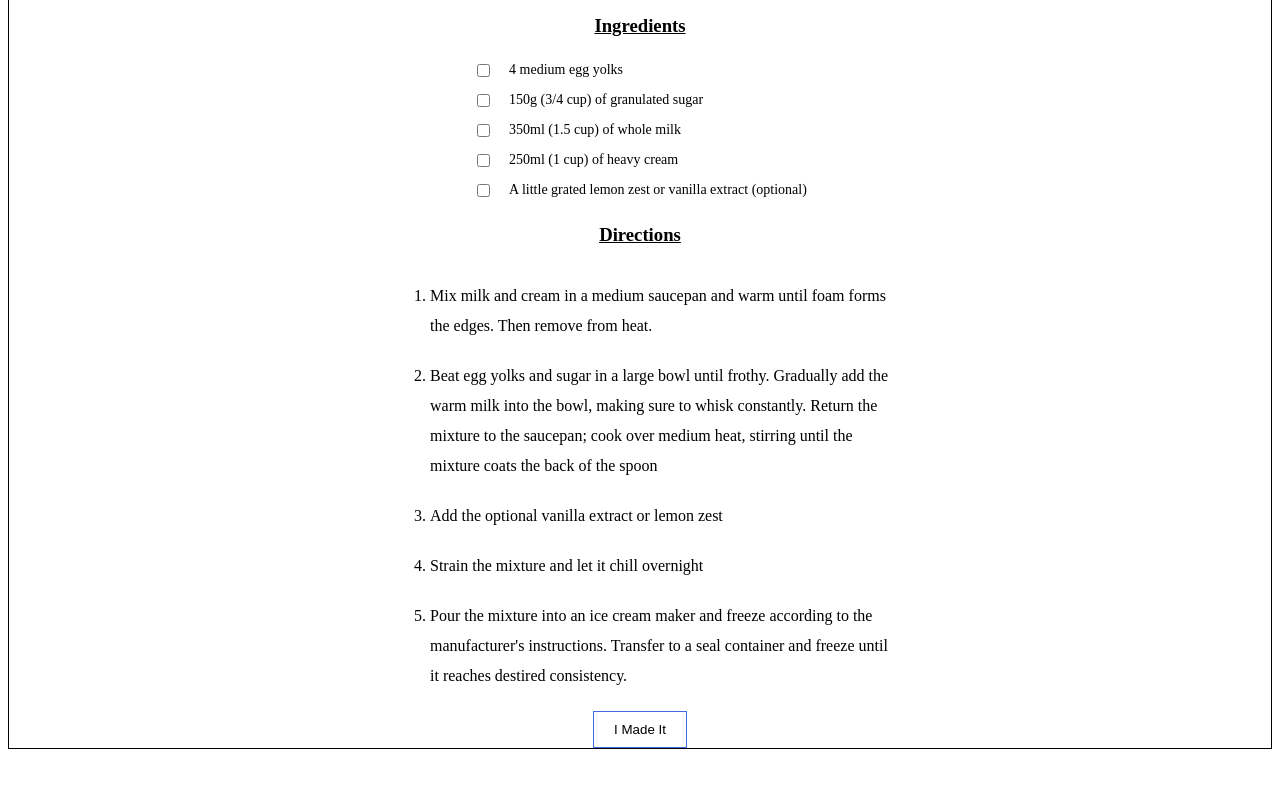
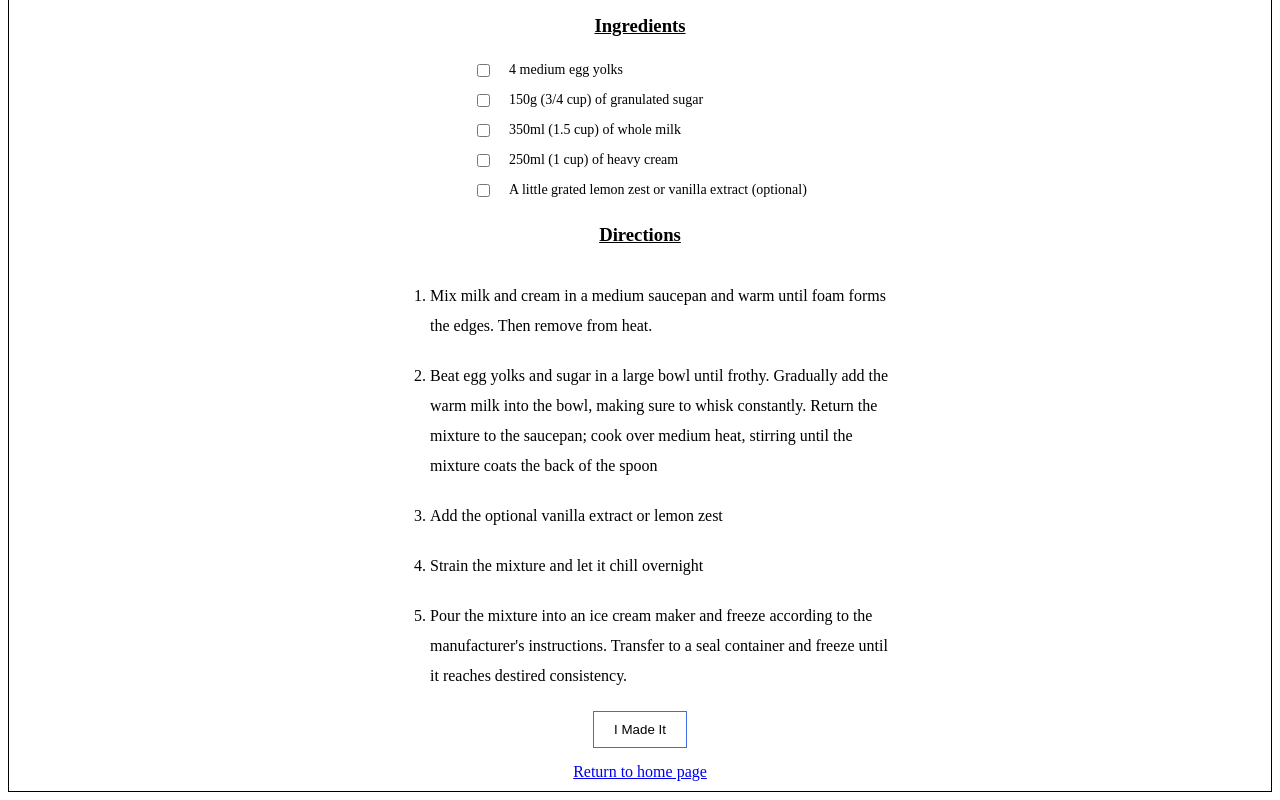
Before and after one commit to nicomaga/odin-recipes-, a plain HTML site: page recipes/gelato.html in a window 1280 px wide. Shown: the part 527-1327 px from the top of the page. Before the commit the page ends 1284 px from the top, so only its background shows below. Drawn offline with Linux system fonts and the light colour scheme.

Commit message:
Added return link

```diff
--- a/recipes/gelato.css
+++ b/recipes/gelato.css
@@ -72,3 +72,8 @@
   background-color: royalblue;
   color: white;
 }
+
+.home{
+  margin-top: 15px;
+  margin-bottom: 10px;
+}
--- a/recipes/gelato.html
+++ b/recipes/gelato.html
@@ -37,6 +37,7 @@
         </ol>
       </div>
       <button class="made-it">I Made It</button>
+      <a class="home" href="../index.html">Return to home page</a>
     </div>
   </body>
 </html>
--- a/recipes/lasagna.css
+++ b/recipes/lasagna.css
@@ -72,3 +72,8 @@
   background-color: royalblue;
   color: white;
 }
+
+.home{
+  margin-top: 15px;
+  margin-bottom: 10px;
+}
--- a/recipes/tiramisu.css
+++ b/recipes/tiramisu.css
@@ -69,3 +69,8 @@
   background-color: royalblue;
   color: white;
 }
+
+.home{
+  margin-top: 15px;
+  margin-bottom: 10px;
+}
```
Also changed, not shown: recipes/lasagna.html (+1 -0 lines), recipes/tiramisu.html (+1 -0 lines).
